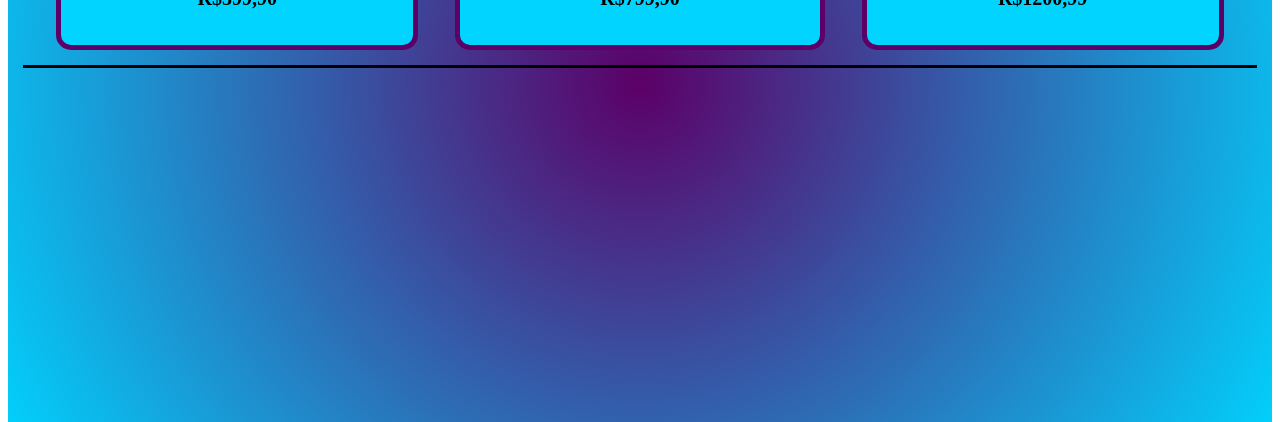
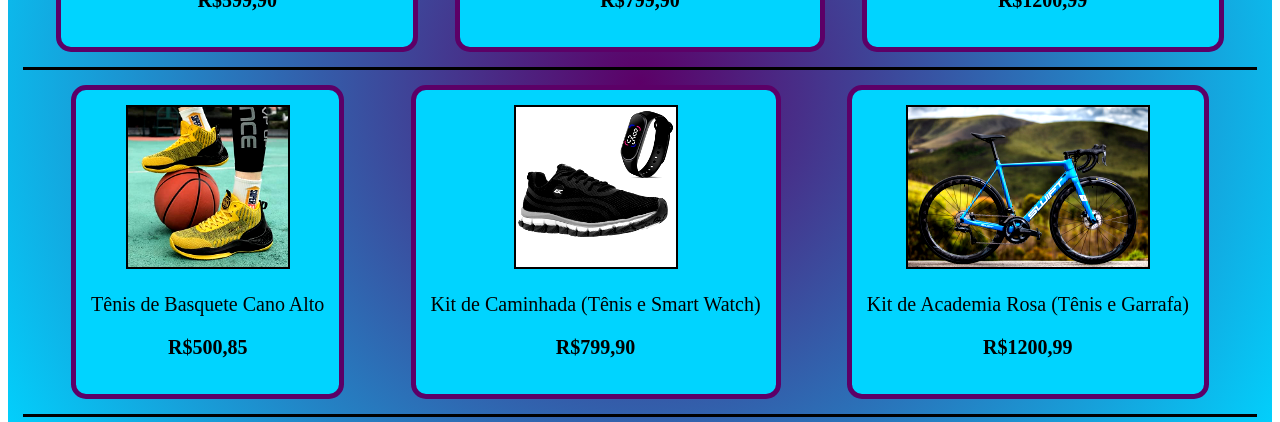
Before and after one commit to BitWise-FIAP/LOJA-DE-ESPORTES-CP1-2-sem-, a React (Vite) app: page /produtos in a window 1280 px wide. Shown: the part 378-800 px from the top of the page. Built offline with nearby package versions, Linux system fonts and the light colour scheme.

Commit message:
adicionando cards

```diff
--- a/src/css/ProdutosStyle.jsx
+++ b/src/css/ProdutosStyle.jsx
@@ -30,7 +30,7 @@ export const ProdutosStyle = styled.section`
     filter: contrast(130%);
     height: 10rem;
     border-style: solid;
-    border-width: 1px;
+    border-width: 2px;
 
 }
 .textocard{
--- a/src/routes/Produtos.jsx
+++ b/src/routes/Produtos.jsx
@@ -2,6 +2,7 @@ import { ProdutosStyle } from "../css/ProdutosStyle";
 import kit_rosa from "../assets/kit-academia-tenis-garrafa.jpg"
 import kit_caminhada from "../assets/kit-de-caminhada.jpg"
 import bike_swift from "../assets/bike-profissional-swift.jpeg"
+import tenis_basquete from "../assets/tenis-de-basquete.jpg"
 const Produtos=()=>{
     return(
         <>
@@ -30,6 +31,29 @@ const Produtos=()=>{
                         </div>
                     </div>
                 </div>
+                <div className="cardholder">
+                    <div className="card">
+                        <div className="cardcontent">
+                            <img src={tenis_basquete} alt="IMG CARD 1"></img>
+                            <p className="textocard">Tênis de Basquete Cano Alto</p>
+                            <p className="preco">R$500,85</p>
+                        </div>
+                    </div>
+                    <div className="card">
+                        <div className="cardcontent">
+                            <img src={kit_caminhada} alt="IMG CARD 2"></img>
+                            <p className="textocard">Kit de Caminhada (Tênis e Smart Watch)</p>
+                            <p className="preco">R$799,90</p>
+                        </div>
+                    </div>
+                    <div className="card">
+                        <div className="cardcontent">
+                            <img src={bike_swift} alt="IMG CARD 2"></img>
+                            <p className="textocard">Kit de Academia Rosa (Tênis e Garrafa)</p>
+                            <p className="preco">R$1200,99</p>
+                        </div>
+                    </div>
+                </div>
             </body>
         </ProdutosStyle>
         </>
```
Also changed, not shown: src/assets/tenis-de-basquete.jpg (added).
